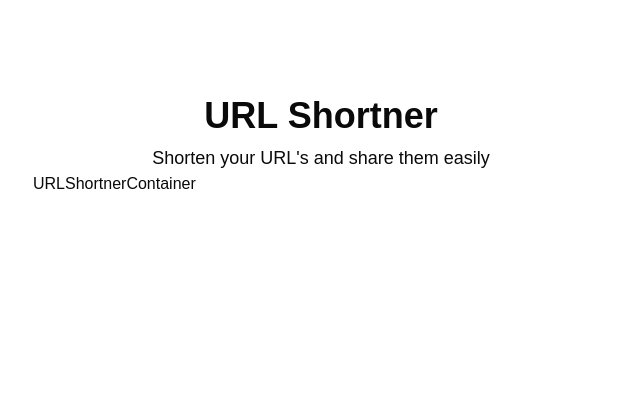
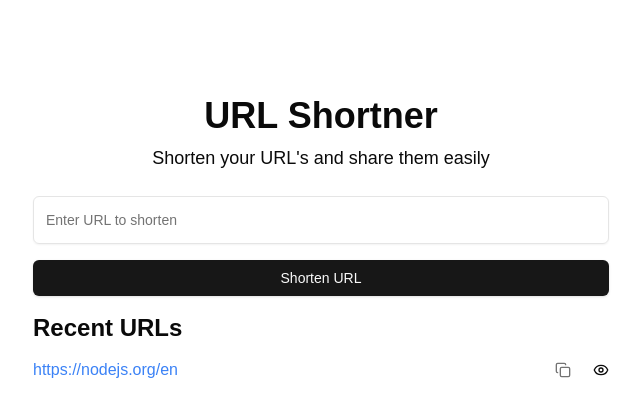
Before and after one commit to souravwalke/URL-Shortner, a Next.js app: page / in a window 1280 px wide. Shown: the top 416 px of the page, without its empty margins (319-959 px from the left). Built offline with nearby package versions, Linux system fonts and the light colour scheme.

Commit message:
Form Creation and Styling

```diff
--- a/app/page.tsx
+++ b/app/page.tsx
@@ -2,7 +2,7 @@
 
 export default function Home() {
   return (
-    <main className='mx-auto max-w-xl py-12 md:py-24'>
+    <main className='mx-auto max-w-xl py-12 md:py-24 space-y-6'>
       <div className='space-y-2 text-center'>
         <h1 className='text-3xl md:text-4xl font-bold'>URL Shortner</h1>
         <p className='md:text-lg'>Shorten your URL's and share them easily</p>
--- a/components/shorten-form.tsx
+++ b/components/shorten-form.tsx
@@ -1,7 +1,28 @@
-import React from 'react'
+'use client';
 
+import { Input } from './ui/input';
+import { Button } from './ui/button';
+import React, { useState } from 'react'
+
+// Main component that renders a form for URL shortening
 export default function ShortenForm() {
+
+  // `url` holds the input value from the user, and `setUrl` is used to update that value
+  const [url, setUrl] = useState<string>(' ');
+
+  //Called on form submit
+  const handleSubmit = (e: React.FormEvent) => {
+      e.preventDefault(); //Prevents the default form submission behaviour i.e page refresh
+      const trimmedUrl = url.trim();
+      console.log(trimmedUrl);
+  };
+
   return (
-    <div>ShortenForm</div>
+    <form onSubmit={handleSubmit} className='mb-4'>
+      <div className='space-y-4'>
+        <Input value={url} onChange={(e) => setUrl(e.target.value)} className='h-12' type='url' placeholder='Enter URL to shorten' required/>
+        <Button className='w-full p-2' type='submit'>Shorten URL</Button>
+      </div>
+    </form>
   )
 }
--- a/components/url-list.tsx
+++ b/components/url-list.tsx
@@ -1,7 +1,26 @@
+import Link from 'next/link'
 import React from 'react'
+import { Button } from './ui/button'
+import { CopyIcon, EyeIcon } from 'lucide-react'
 
 export default function UrlList() {
   return (
-    <div>UrlList</div>
+    <div>
+      <h2 className='text-2xl font-bold mb-2'>Recent URLs</h2>
+      <ul className='space-y-2'>
+          <li className='flex items-center gap-2 justify-between'>
+            <Link href='https://nodejs.org/en' target='_blank' className='text-blue-500'>https://nodejs.org/en</Link>
+            <div className='flex items-center gap-3'>
+              <Button variant='ghost' size ='icon' className='text-muted-foreground hover:bg-muted'>
+                <CopyIcon className='w-4 h-4'/>
+                <span className='sr-only'>Copy URL</span>
+              </Button>
+              <span className='flex items-center'>
+                <EyeIcon className='h-4 w-4' />
+              </span>
+            </div>
+          </li>
+      </ul>
+    </div>
   )
 }
--- a/components/url-shortner-container.tsx
+++ b/components/url-shortner-container.tsx
@@ -1,5 +1,10 @@
 import React from "react";
+import ShortenForm from "./shorten-form";
+import UrlList from "./url-list";
 
 export default function (){
-    return <div>URLShortnerContainer</div>
+    return <div>
+        <ShortenForm/>
+        <UrlList/>
+    </div>
 }
```
